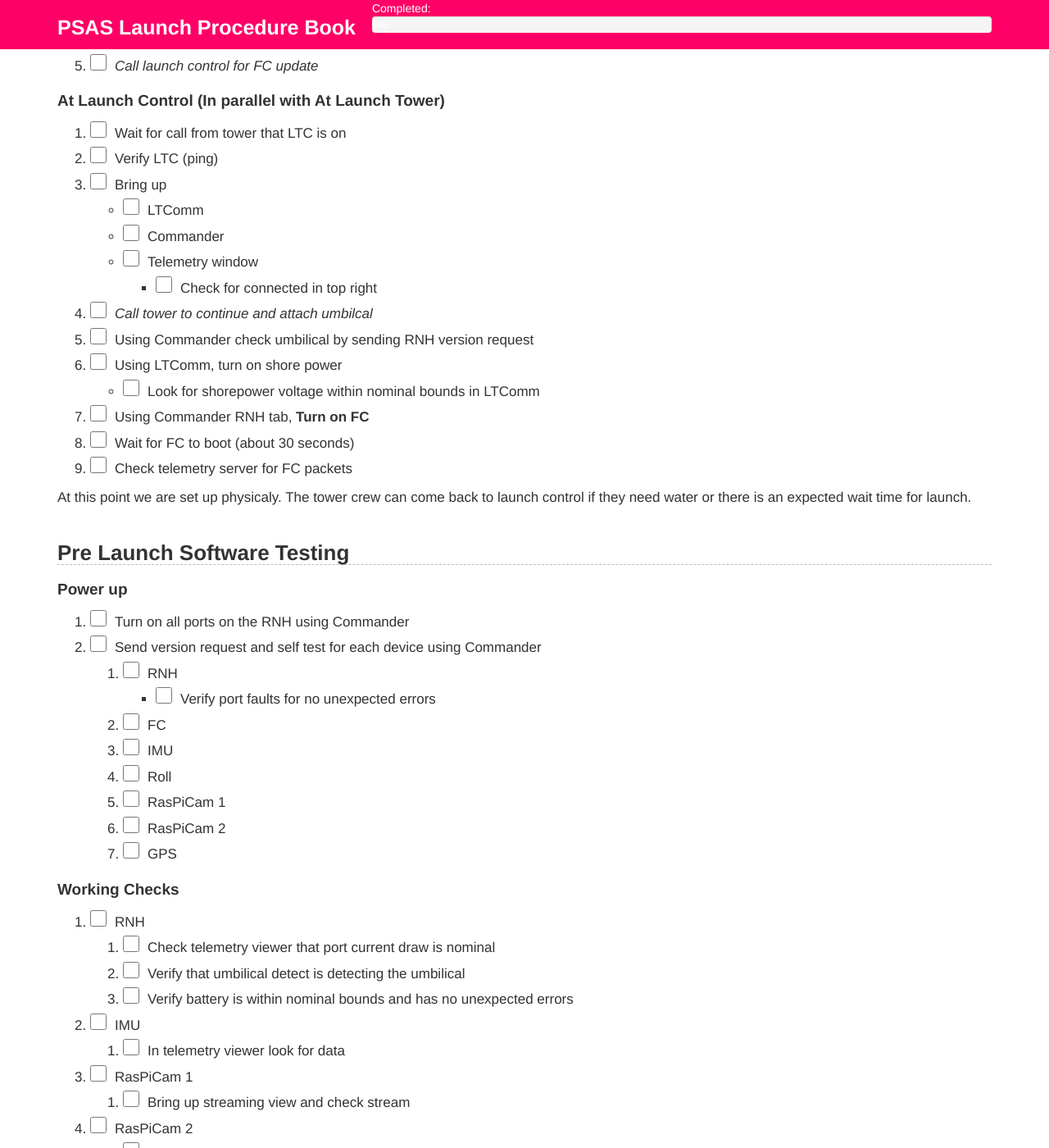
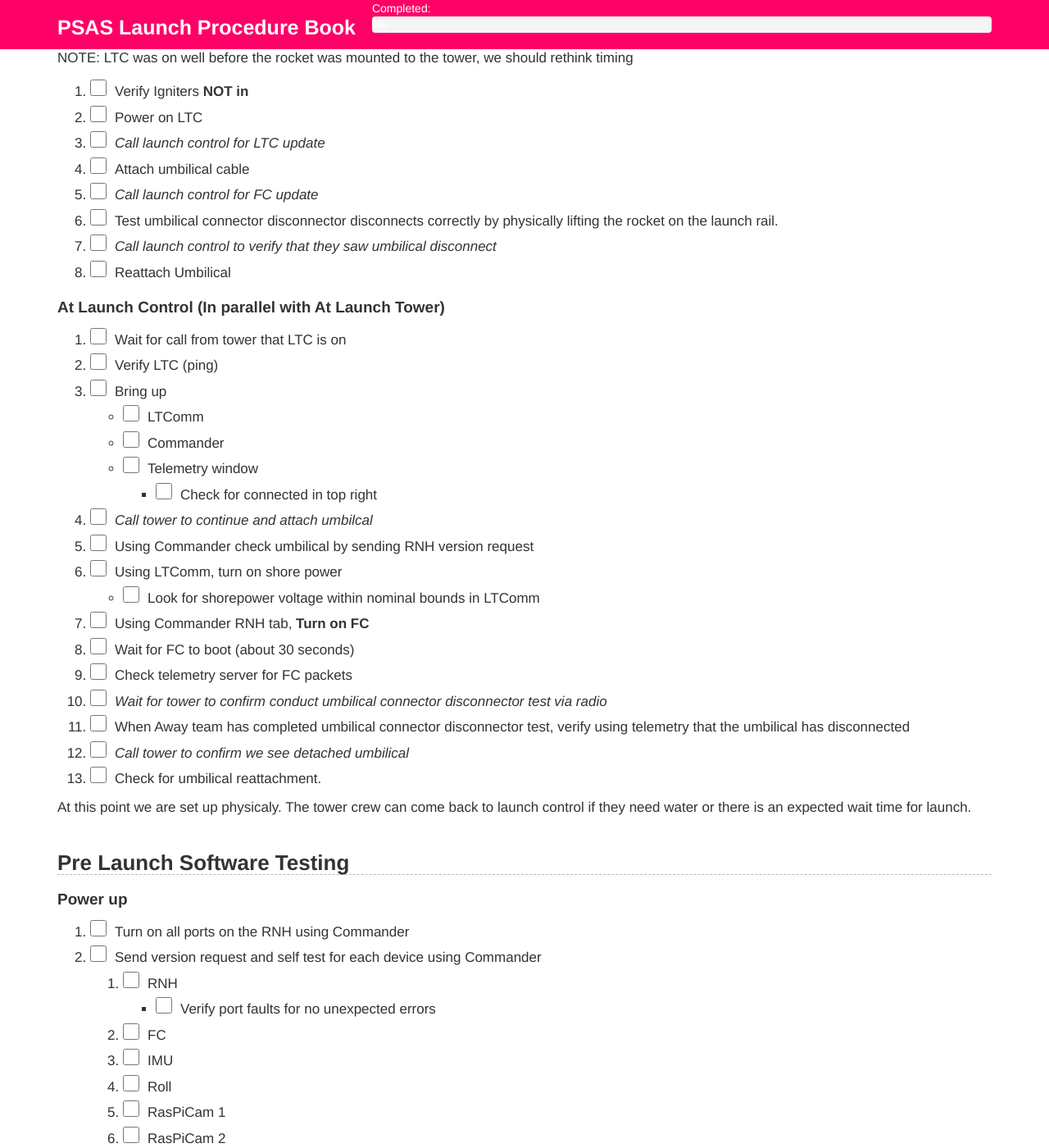
Before and after one commit to psas/procedure-book, a Jekyll site: the page built from 05-PreLaunch.markdown, in a window 1280 px wide and 1400 px high, scrolled down 836 px. Shown: the whole window at 82% size. Built offline with Jekyll 4.4.1, drawn with Linux system fonts in a browser that asks for light colours; some of the changed text lies outside the part shown.

Commit message:
Added additional materials and umbilical disconnect test

```diff
--- a/01-LaunchTower.markdown
+++ b/01-LaunchTower.markdown
@@ -9,6 +9,9 @@
 
 ![Launch tower overview](diagrams/launch_tower_labled.png)
 
+
+## Materials
+ - Sand Screws
 
 ## Setup
 
--- a/05-PreLaunch.markdown
+++ b/05-PreLaunch.markdown
@@ -21,9 +21,13 @@
 
 #### Tools for On Tower Procedures
 
+ - Procedure book
  - Small flashlight to view inside aeroshell
  - Medium flat-head screw driver, for main switches, make sure it will fit thru the aeroshell holes
-
+ - Flight Umbilical cable
+ - Motor box
+   - Igniters
+   - Dowel for igniter
 
 ### Mount Rocket to Tower
  1. Takes about an hour
@@ -35,6 +39,9 @@
  1. _Call launch control for LTC update_
  1. Attach umbilical cable
  1. _Call launch control for FC update_
+ 1. Test umbilical connector disconnector disconnects correctly by physically lifting the rocket on the launch rail.
+ 1. _Call launch control to verify that they saw umbilical disconnect_
+ 1. Reattach Umbilical
 
 ### At Launch Control (In parallel with At Launch Tower)
 
@@ -52,6 +59,10 @@
  1. Using Commander RNH tab, **Turn on FC**
  1. Wait for FC to boot (about 30 seconds)
  1. Check telemetry server for FC packets
+ 1. _Wait for tower to confirm conduct umbilical connector disconnector test via radio_
+ 1. When Away team has completed umbilical connector disconnector test, verify using telemetry that the umbilical has disconnected
+ 1. _Call tower to confirm we see detached umbilical_
+ 1. Check for umbilical reattachment.
 
 
 At this point we are set up physicaly. The tower crew can come back to launch control if they need water or there is an expected wait time for launch.
```
